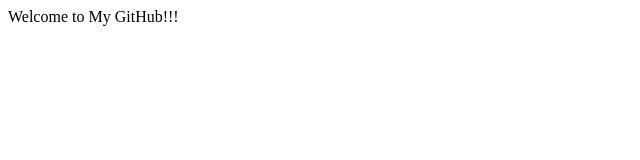
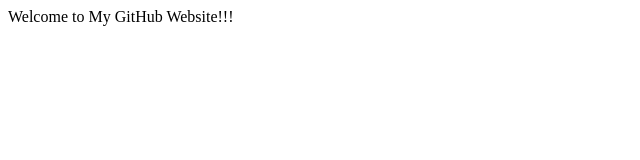
Before and after one commit to RajeshSajwani/GitHubDemo, a plain HTML site: page index.html in a window 1280 px wide. Shown: the full height of the page, 0-640 px from the left. Drawn offline with Linux system fonts and the light colour scheme.

Commit message:
Update index.html
Update index.html

```diff
--- a/index.html
+++ b/index.html
@@ -6,6 +6,6 @@
     <title>Welcome!!!</title>
 </head>
 <body>
-    Welcome to My GitHub!!!
+    Welcome to My GitHub Website!!!
 </body>
 </html>
```
